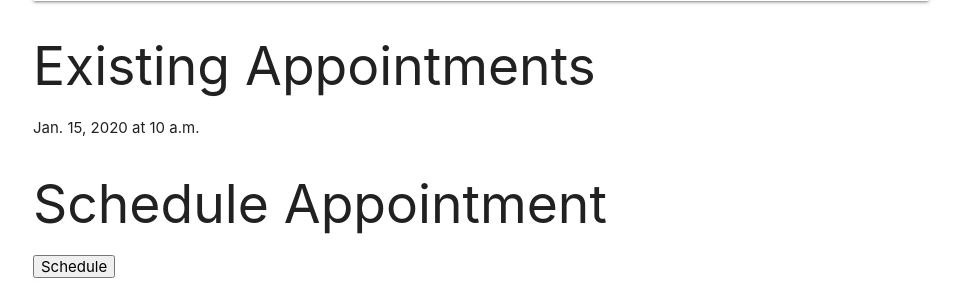
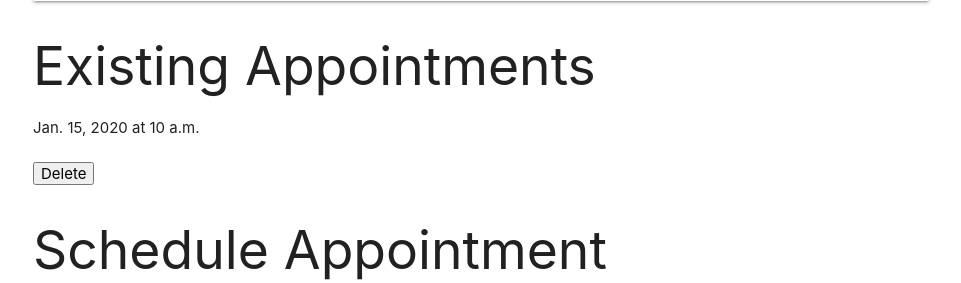
Before and after one commit to juancruza46/Fur-Ever-Friends, a Django app: page /pets/1/ in a window 1280 px wide. Shown: the part 433-716 px from the top of the page, without its empty margins (159-1120 px from the left). Run offline with Django 3.2, Linux system fonts and the light colour scheme; a user stored in the database is signed in; tables that the repository leaves empty hold one stand-in row (values such as "Sample post"); some web fonts are replaced.

Commit message:
delete functionality on existing appointments added

```diff
--- a/Databaes/main_app/templates/pets/detail.html
+++ b/Databaes/main_app/templates/pets/detail.html
@@ -26,7 +26,14 @@
         <h2>Existing Appointments</h2>
         <ul>
             {% for appointment in appointments %}
-                <li>{{ appointment.date }} at {{ appointment.time }}</li>
+                <li>
+                    {{ appointment.date }} at {{ appointment.time }}
+                    <form method="post" action="{% url 'delete_appointment' pet.id appointment.id %}">
+                        {% csrf_token %}
+                        <br>
+                        <button type="submit">Delete</button>
+                    </form>
+                </li>
             {% endfor %}
         </ul>
     {% endif %}
--- a/Databaes/main_app/urls.py
+++ b/Databaes/main_app/urls.py
@@ -13,6 +13,7 @@ urlpatterns = [
     path('pets/<int:pk>/update/', views.PetUpdate.as_view(), name='pets_update'),
     path('pets/<int:pk>/delete/', views.PetDelete.as_view(), name='pets_delete'),
     path('pets/<int:pet_id>/schedule_appointment/', schedule_appointment, name='schedule_appointment'),
+    path('pets/<int:pet_id>/delete_appointment/<int:appointment_id>/', views.delete_appointment, name='delete_appointment'),
     path('pets/<int:pet_id>/add_photo/', views.add_photo, name='add_photo'),
 ]
     #path('accounts/signup/', views.signup, name='signup'),
--- a/Databaes/main_app/views.py
+++ b/Databaes/main_app/views.py
@@ -76,6 +76,18 @@ def schedule_appointment(request, pet_id):
 
     return render(request, 'pets/detail.html', {'form': form, 'pet': pet})
 
+def delete_appointment(request, pet_id, appointment_id):
+    # Retrieve the appointment
+    appointment = get_object_or_404(Appointment, id=appointment_id)
+
+    # Check if the user has permission to delete the appointment (optional)
+    if request.user == appointment.pet.user:
+        # Delete the appointment
+        appointment.delete()
+
+    # Redirect back to the pet detail page
+    return redirect('detail', pet_id=pet_id)
+
 
 
 
```
